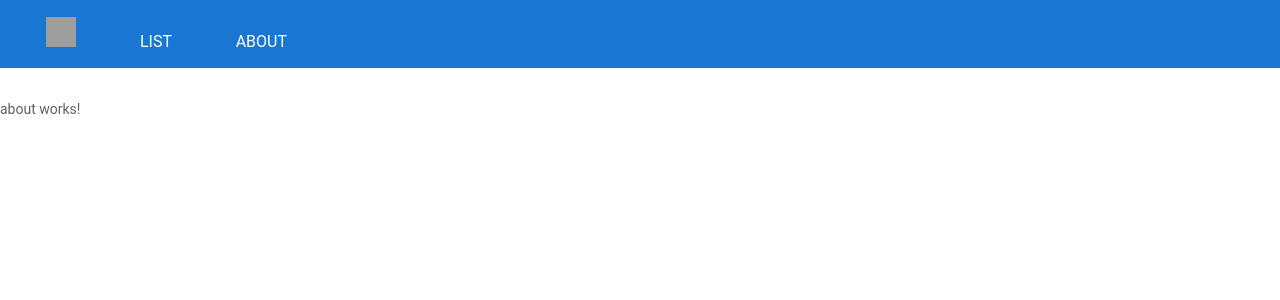
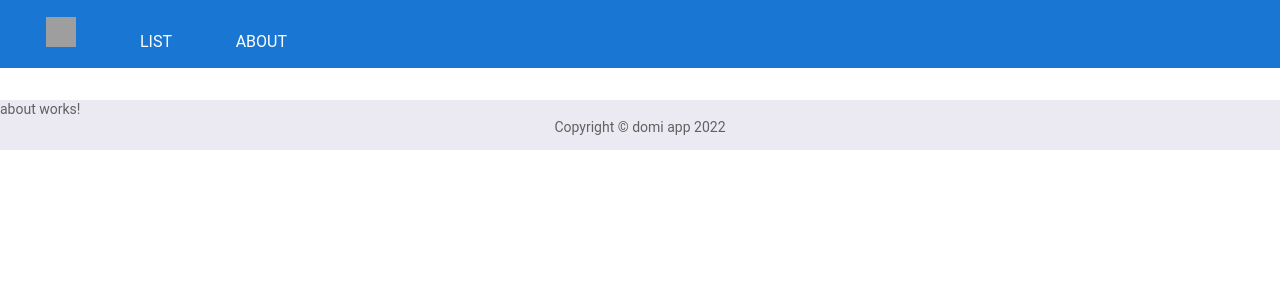
Before and after one commit to klocdomi/angular-ybt48s, an Angular app: page /about in a window 1280 px wide. Shown: the top 300 px of the page. Built offline with nearby package versions, Linux system fonts and the light colour scheme; grey boxes are pictures that could not be loaded.

Commit message:
3 files modified

```diff
--- a/src/app/app.component.css
+++ b/src/app/app.component.css
@@ -1,4 +1,15 @@
+body {
+  height: 100%;
+  margin: 0;
+}
 
+footer {
+  background-color: #ebeaf3;
+  height: 50px;
+  padding: 5px;
+  text-align: center;
+  margin-top: -50px;
+}
 
 
 /*
--- a/src/app/app.component.html
+++ b/src/app/app.component.html
@@ -1,7 +1,12 @@
-
-<app-top-bar></app-top-bar>
-<router-outlet></router-outlet>
-
+<body>
+  <app-top-bar></app-top-bar>
+  <router-outlet></router-outlet>
+</body>
+<footer>
+  <p>
+    Copyright &copy; domi app 2022
+  </p>
+</footer>
 <!--
 Copyright Google LLC. All Rights Reserved.
 Use of this source code is governed by an MIT-style license that
--- a/src/app/top-bar/top-bar.component.css
+++ b/src/app/top-bar/top-bar.component.css
@@ -1,7 +1,7 @@
 a {
   color: white;
   padding: 30px;
-  margin: 0px auto;
+  text-shadow: 30ch;
 }
 
 a:hover {
```
